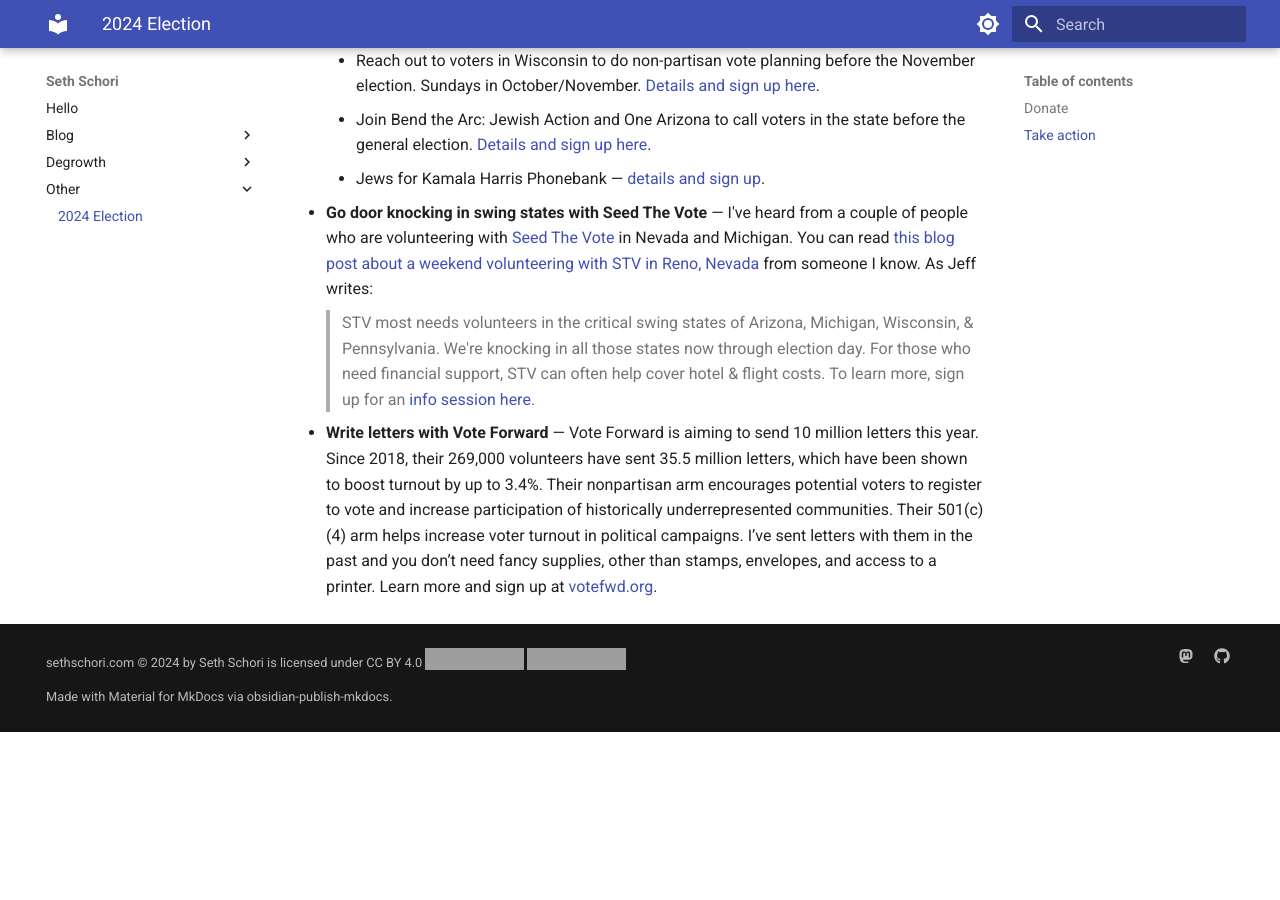
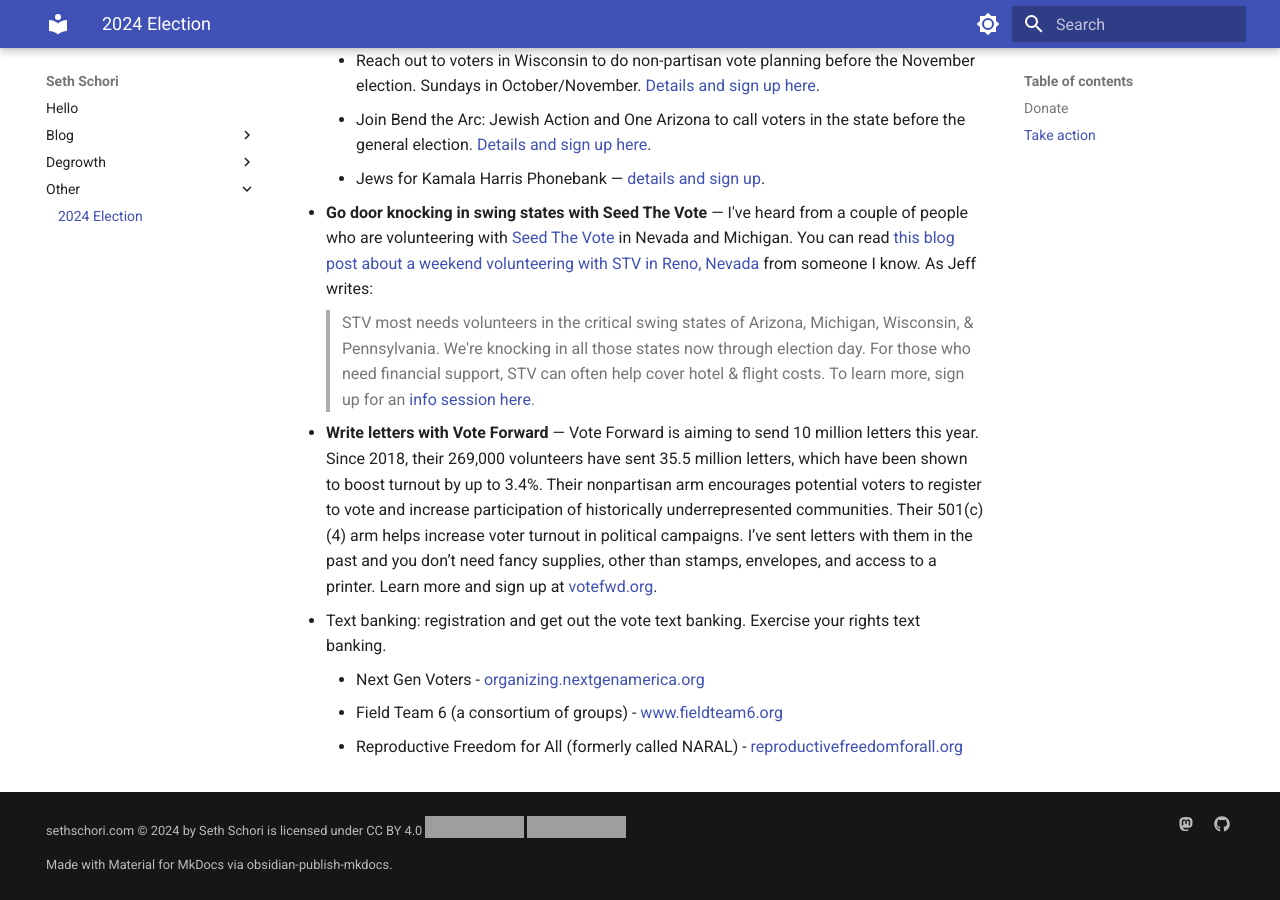
Before and after one commit to sethschori/sethschori.github.io, an MkDocs documentation site: the page built from docs/other/2024-election.md, in a window 1280 px wide and 900 px high, scrolled down 965 px. Built offline with MkDocs 1.6.1 and Material for MkDocs 9.7.7, drawn with Linux system fonts in a browser that asks for light colours; before the commit the page ends 1697 px from its top, so only the background shows below that; grey boxes are pictures that could not be loaded.

Commit message:
vault backup: 2024-09-29 11:06:22

```diff
--- a/docs/other/2024-election.md
+++ b/docs/other/2024-election.md
@@ -19,3 +19,7 @@
 - **Go door knocking in swing states with Seed The Vote** — I've heard from a couple of people who are volunteering with [Seed The Vote](https://seedthevote.org/) in Nevada and Michigan. You can read [this blog post about a weekend volunteering with STV in Reno, Nevada](http://caelections.blogspot.com/2024/09/JK-Reno-STV.html) from someone I know. As Jeff writes:
   >STV most needs volunteers in the critical swing states of Arizona, Michigan, Wisconsin, & Pennsylvania. We're knocking in all those states now through election day. For those who need financial support, STV can often help cover hotel & flight costs. To learn more, sign up for an [info session here](https://www.mobilize.us/seedthevote/event/595794/).
 - **Write letters with Vote Forward** — Vote Forward is aiming to send 10 million letters this year. Since 2018, their 269,000 volunteers have sent 35.5 million letters, which have been shown to boost turnout by up to 3.4%. Their nonpartisan arm encourages potential voters to register to vote and increase participation of historically underrepresented communities. Their 501(c)(4) arm helps increase voter turnout in political campaigns. I’ve sent letters with them in the past and you don’t need fancy supplies, other than stamps, envelopes, and access to a printer. Learn more and sign up at [votefwd.org](https://votefwd.org/).
+- Text banking: registration and get out the vote text banking. Exercise your rights text banking.
+	- Next Gen Voters - [organizing.nextgenamerica.org](https://organizing.nextgenamerica.org/)
+	- Field Team 6 (a consortium of groups) - [www.fieldteam6.org](https://www.fieldteam6.org/)
+	- Reproductive Freedom for All (formerly called NARAL) - [reproductivefreedomforall.org](https://reproductivefreedomforall.org/)
```
